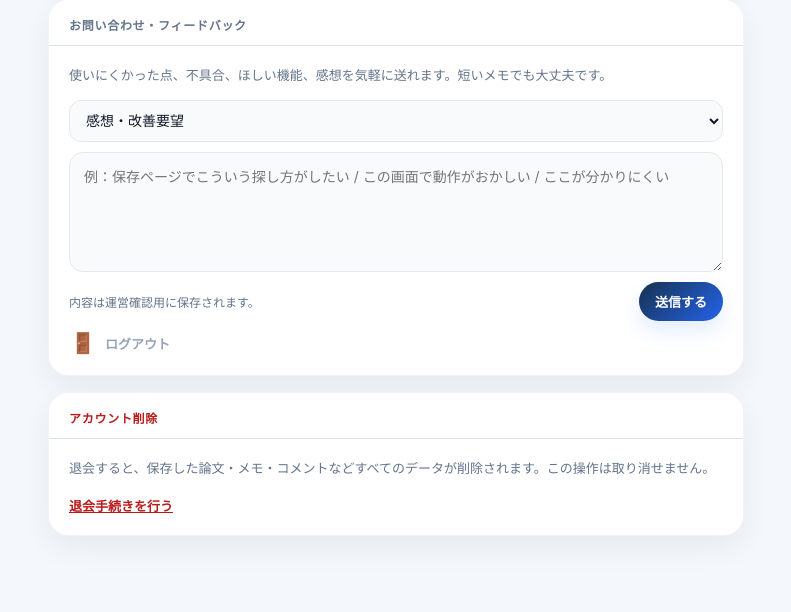
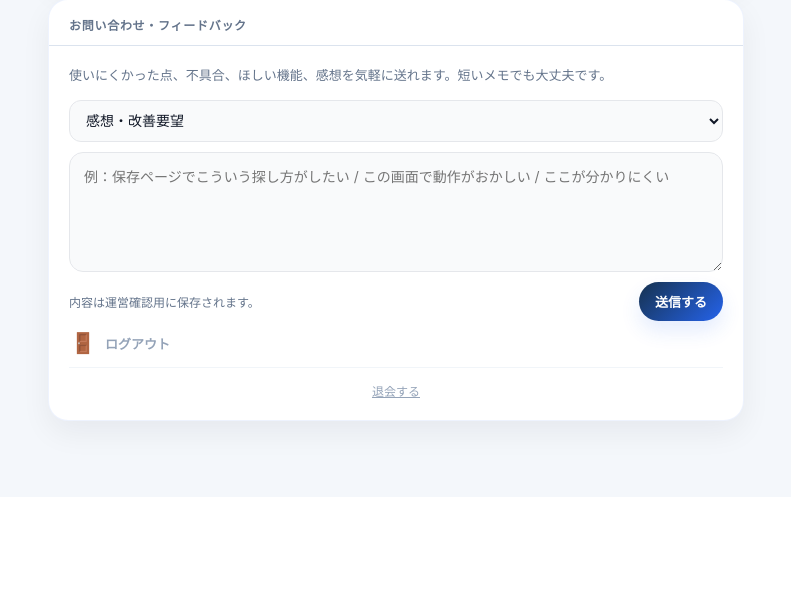
Before and after one commit to etoshihide08-create/paper-saas, a FastAPI app: page /mypage in a window 1280 px wide. Shown: the part 1866-2478 px from the top of the page, without its empty margins (374-1165 px from the left). After the commit the page ends 2315 px from the top, so only its background shows below. Run offline with FastAPI, Linux system fonts and the light colour scheme; the visitor is signed in with stand-in values (Sample User, id 1); data comes from the database, SQL or seed files in the repository; data that the repository does not hold is empty.

Commit message:
Tone down account deletion UI to subtle text link
Co-Authored-By: Claude Sonnet 4.6 <noreply@anthropic.com>

```diff
--- a/templates/mypage.html
+++ b/templates/mypage.html
@@ -1203,32 +1203,28 @@ body {
                 <span class="row-icon">🚪</span>
                 ログアウト
             </a>
-        </div>
-    </div>
-
-    <!-- 退会 -->
-    <div class="section" id="delete-account-section" style="margin-top:8px;">
-        <div class="section-header" style="color:#b91c1c;">アカウント削除</div>
-        <div class="feedback-box">
+            <div style="margin-top:12px;padding-top:12px;border-top:1px solid #f1f5f9;text-align:center;">
                 {% if request.query_params.get('delete_error') %}
-            <p style="color:#b91c1c;font-size:13px;margin:0 0 12px;">「退会する」と正確に入力してください。</p>
+                <p style="color:#b91c1c;font-size:12px;margin:0 0 8px;">「退会する」と正確に入力してください。</p>
                 {% endif %}
-            <p style="font-size:13px;color:#64748b;line-height:1.8;margin:0 0 14px;">
-                退会すると、保存した論文・メモ・コメントなどすべてのデータが削除されます。この操作は取り消せません。
+                <button type="button" onclick="document.getElementById('delete-confirm-area').style.display=''"
+                    style="background:none;border:none;color:#94a3b8;font-size:12px;cursor:pointer;padding:0;text-decoration:underline;">
+                    退会する
+                </button>
+                <div id="delete-confirm-area" style="display:none;margin-top:14px;text-align:left;">
+                    <p style="font-size:12px;color:#64748b;line-height:1.7;margin:0 0 10px;">
+                        退会するとすべてのデータが削除されます。この操作は取り消せません。<br>
+                        確認のため「<strong>退会する</strong>」と入力してください。
                     </p>
-            <button type="button" onclick="document.getElementById('delete-confirm-area').style.display=''" style="background:none;border:none;color:#b91c1c;font-size:13px;font-weight:700;cursor:pointer;padding:0;text-decoration:underline;">
-                退会手続きを行う
-            </button>
-            <div id="delete-confirm-area" style="display:none;margin-top:16px;">
                     <form action="/mypage/delete-account" method="post">
-                    <p style="font-size:13px;color:#0f172a;margin:0 0 10px;">確認のため「<strong>退会する</strong>」と入力してください。</p>
                         <input type="text" name="confirm" placeholder="退会する" autocomplete="off"
-                        style="width:100%;border:1.5px solid #fca5a5;border-radius:12px;padding:11px 14px;font-size:14px;font-family:inherit;outline:none;margin-bottom:10px;">
+                            style="width:100%;border:1.5px solid #e2e8f0;border-radius:10px;padding:9px 12px;font-size:13px;font-family:inherit;outline:none;margin-bottom:8px;">
                         <button type="submit"
-                        style="width:100%;background:#b91c1c;color:#fff;border:none;border-radius:12px;padding:12px;font-size:14px;font-weight:700;cursor:pointer;">
+                            style="width:100%;background:#fee2e2;color:#b91c1c;border:none;border-radius:10px;padding:10px;font-size:13px;font-weight:700;cursor:pointer;">
                             アカウントを削除する
                         </button>
                     </form>
+                </div>
             </div>
         </div>
     </div>
```
Lines whose indentation alone changed are shown as unchanged.
